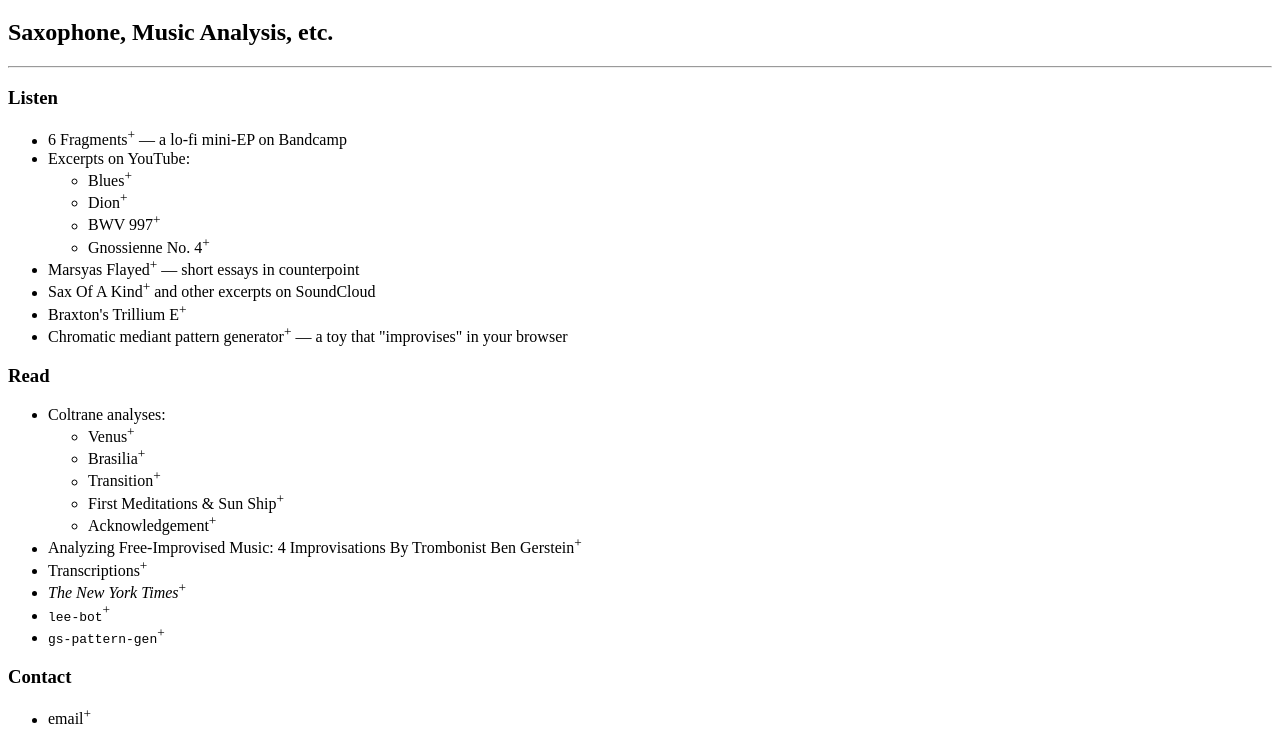
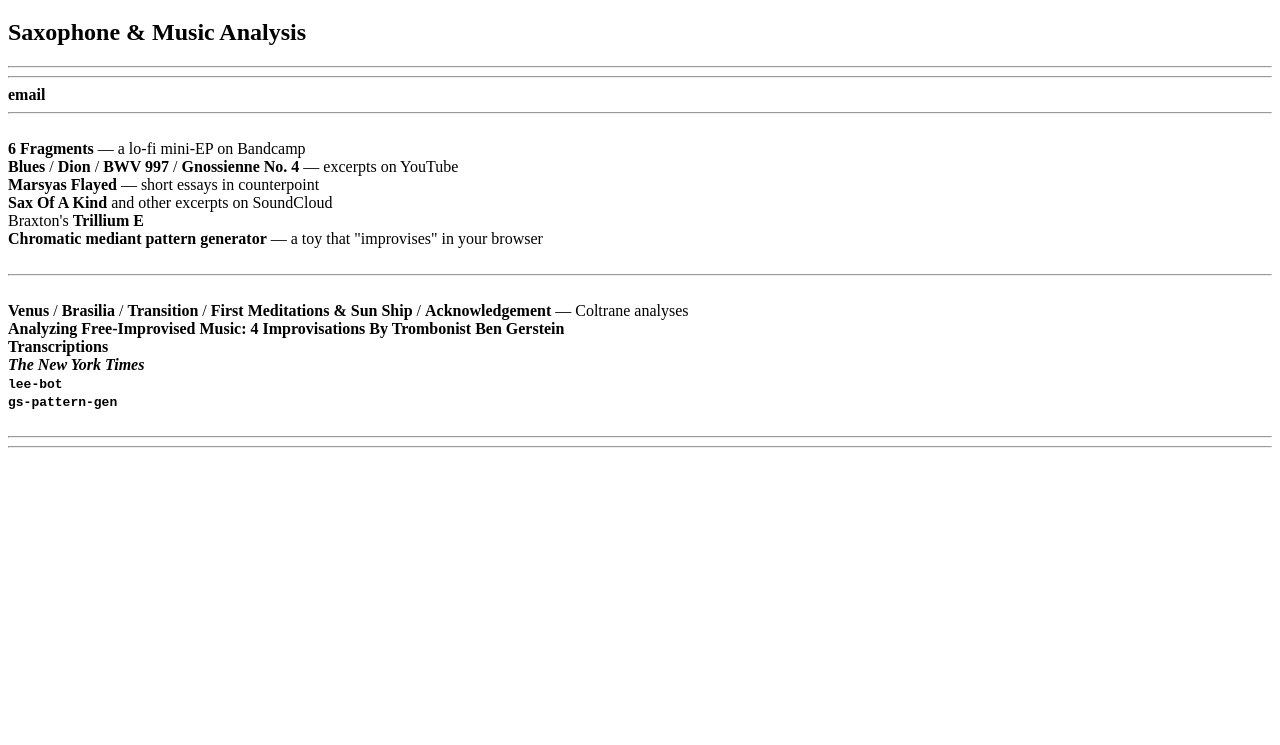
Before and after one commit to vossd/vossd.github.io, a plain HTML site: page index.html in a window 1280 px wide. Shown: the part 61-806 px from the top of the page. Drawn offline with Linux system fonts and the light colour scheme.

Commit message:
Update index.html

```diff
--- a/index.html
+++ b/index.html
@@ -5,49 +5,70 @@
     <meta charset="utf-8">
     <meta name="viewport" content="width=device-width, initial-scale=1, maximum-scale=1">
     <title>Dan Voss Music</title>
-    <link rel="stylesheet" href="style.css">
+    <style>
+        a:link {
+            font-weight: bold;
+            text-decoration: none;
+            color: inherit;
+        }
+
+        a:visited {
+            text-decoration: none;
+            color: inherit;
+        }
+
+        a:hover {
+            text-decoration: none;
+            color: red;
+        }
+    </style>
 </head>
 
 <body>
     <h1>Dan Voss</h1>
-    <h2>Saxophone, Music Analysis, etc.</h2>
+    <h2>Saxophone &amp;	Music Analysis</h2>
     <hr>
-    <h3>Listen</h3>
-    <ul>
-        <li><a href="https://danvossmusic.bandcamp.com/releases" target="_blank">6 Fragments</a><sup>+</sup> &mdash; a lo-fi mini-EP on Bandcamp</li>
-        <li>Excerpts on YouTube:</li>
-        <ul>
-          <li><a href="https://www.youtube.com/watch?v=k5qwyaQyIi4" target="_blank">Blues</a><sup>+</sup></li>
-          <li><a href="https://www.youtube.com/watch?v=DyxUoXzFsLk" target="_blank">Dion</a><sup>+</sup></li>
-          <li><a href="https://www.youtube.com/watch?v=p1YQxVACzas" target="_blank">BWV 997</a><sup>+</sup></li>
-          <li><a href="https://www.youtube.com/watch?v=eGodSamzl-g" target="_blank">Gnossienne No. 4</a><sup>+</sup></li>
-        </ul>
-        <li><a href="https://soundcloud.com/marsyas-flayed" target="_blank">Marsyas Flayed</a><sup>+</sup> &mdash; short essays in counterpoint</li>
-        <li><a href="https://soundcloud.com/danvossmusic/sax-of-a-kind" target="_blank">Sax Of A Kind</a><sup>+</sup> and other excerpts on SoundCloud</li>
-        <li>Braxton's <a href="http://tricentricfoundation.org/trillium-e-wallingford-s-polarity-gambit-composition-no-237-dl" target="_blank">Trillium E</a><sup>+</sup></li>
-        <li><a href="http://1098.nightcoders.net/1491/public/" target="_blank">Chromatic mediant pattern generator</a><sup>+</sup> &mdash; a toy that "improvises" in your browser</li>
-    </ul>
-    <h3>Read</h3>
-    <ul>
-        <li>Coltrane analyses:</li>
-        <ul>
-            <li><a href="analysis/venus.html" target="_blank">Venus</a><sup>+</sup></li>
-            <li><a href="http://uebergreifen.blogspot.com/2013/04/who-wrote-brasilia.html" target="_blank">Brasilia</a><sup>+</sup></li>
-            <li><a href="http://uebergreifen.blogspot.com/2014/06/transition.html" target="_blank">Transition</a><sup>+</sup></li>
-            <li><a href="http://uebergreifen.blogspot.com/2014/05/key-transformation-and-motive-relation.html" target="_blank">First Meditations &amp; Sun Ship</a><sup>+</sup></li>
-            <li><a href="http://uebergreifen.blogspot.com/2014/12/emergent-tonal-structure-in.html" target="_blank">Acknowledgement</a><sup>+</sup></li>
-        </ul>
-        <li><a href="http://www.scribd.com/doc/90822438/Analyzing-Free-Improvised-Music-Four-Improvisations-by-Trombonist-Ben-Gerstein" target="_blank">
-      Analyzing Free-Improvised Music: 4 Improvisations By Trombonist Ben Gerstein</a><sup>+</sup></li>
-        <li><a href="https://www.scribd.com/user/141018535/danvoss" target="_blank">Transcriptions</a><sup>+</sup></li>
-        <li><a href="http://www.nytimes.com/2011/01/09/arts/music/09tristano.html?_r=0" target="_blank"><i>The New York Times</i></a><sup>+</sup></li>
-        <li><a href="https://github.com/vossd/lee-bot" target="_blank"><code>lee-bot</code></a><sup>+</sup></li>
-        <li><a href="https://github.com/vossd/gs-pattern-gen" target="_blank"><code>gs-pattern-gen</code></a><sup>+</sup></li>
-    </ul>
-    <h3>Contact</h3>
-    <ul>
-        <li><a href="mailto:danvossmusic@gmail.com" target="_top">email</a><sup>+</sup></li>
-    </ul>
+    <hr>
+    <a href="mailto:danvossmusic@gmail.com" target="_top">email</a>
+    <hr>
+    <br>
+    <a href="https://danvossmusic.bandcamp.com/releases" target="_blank">6 Fragments</a> &mdash; a lo-fi mini-EP on Bandcamp
+    <br>
+    <a href="https://www.youtube.com/watch?v=k5qwyaQyIi4" target="_blank">Blues</a> /
+    <a href="https://www.youtube.com/watch?v=DyxUoXzFsLk" target="_blank">Dion</a> /
+    <a href="https://www.youtube.com/watch?v=p1YQxVACzas" target="_blank">BWV 997</a> /
+    <a href="https://www.youtube.com/watch?v=eGodSamzl-g" target="_blank">Gnossienne No. 4</a> &mdash; excerpts on YouTube
+    <br>
+    <a href="https://soundcloud.com/marsyas-flayed" target="_blank">Marsyas Flayed</a> &mdash; short essays in counterpoint
+    <br>
+    <a href="https://soundcloud.com/danvossmusic/sax-of-a-kind" target="_blank">Sax Of A Kind</a> and other excerpts on SoundCloud
+    <br> Braxton's <a href="http://tricentricfoundation.org/trillium-e-wallingford-s-polarity-gambit-composition-no-237-dl" target="_blank">Trillium E</a>
+    <br>
+    <a href="http://1098.nightcoders.net/1491/public/" target="_blank">Chromatic mediant pattern generator</a> &mdash; a toy that "improvises" in your browser
+    <br>
+    <br>
+    <hr>
+    <br>
+    <a href="analysis/venus.html" target="_blank">Venus</a> /
+    <a href="http://uebergreifen.blogspot.com/2013/04/who-wrote-brasilia.html" target="_blank">Brasilia</a> /
+    <a href="http://uebergreifen.blogspot.com/2014/06/transition.html" target="_blank">Transition</a> /
+    <a href="http://uebergreifen.blogspot.com/2014/05/key-transformation-and-motive-relation.html" target="_blank">First Meditations &amp; Sun Ship</a> /
+    <a href="http://uebergreifen.blogspot.com/2014/12/emergent-tonal-structure-in.html" target="_blank">Acknowledgement</a> &mdash; Coltrane analyses
+    <br>
+    <a href="http://www.scribd.com/doc/90822438/Analyzing-Free-Improvised-Music-Four-Improvisations-by-Trombonist-Ben-Gerstein" target="_blank">Analyzing Free-Improvised Music: 4 Improvisations By Trombonist Ben Gerstein</a>
+    <br>
+    <a href="https://www.scribd.com/user/141018535/danvoss" target="_blank">Transcriptions</a>
+    <br>
+    <a href="http://www.nytimes.com/2011/01/09/arts/music/09tristano.html?_r=0" target="_blank"><i>The New York Times</i></a>
+    <br>
+    <a href="https://github.com/vossd/lee-bot" target="_blank"><code>lee-bot</code></a>
+    <br>
+    <a href="https://github.com/vossd/gs-pattern-gen" target="_blank"><code>gs-pattern-gen</code></a>
+    <br>
+    <br>
+    <hr>
+    <hr>
+
 </body>
 
 </html>
--- a/style.css
+++ /dev/null
@@ -1,14 +0,0 @@
-a:link {
-text-decoration: none;
-color: inherit;
-}
-
-a:visited {
-text-decoration: none;
-color: inherit;
-}
-
-a:hover {
-text-decoration: none;
-color: red;
-}
```
